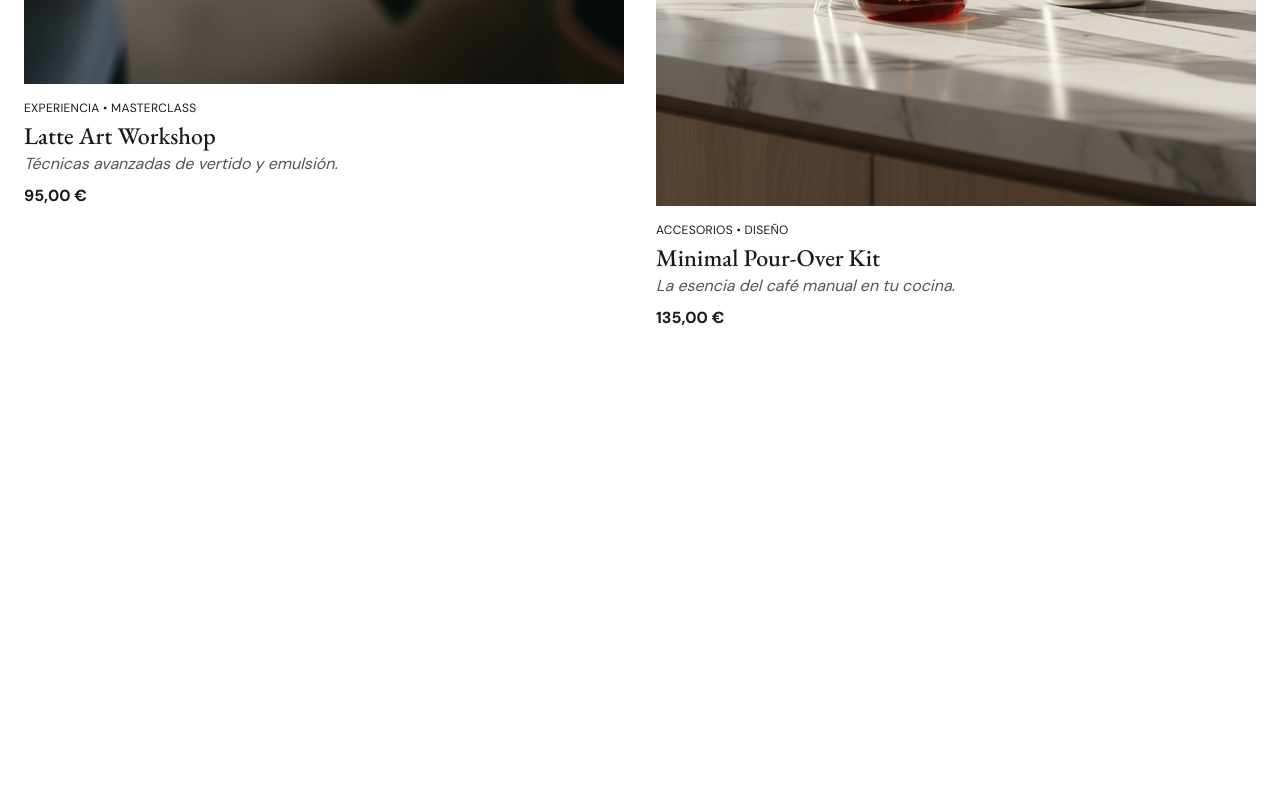
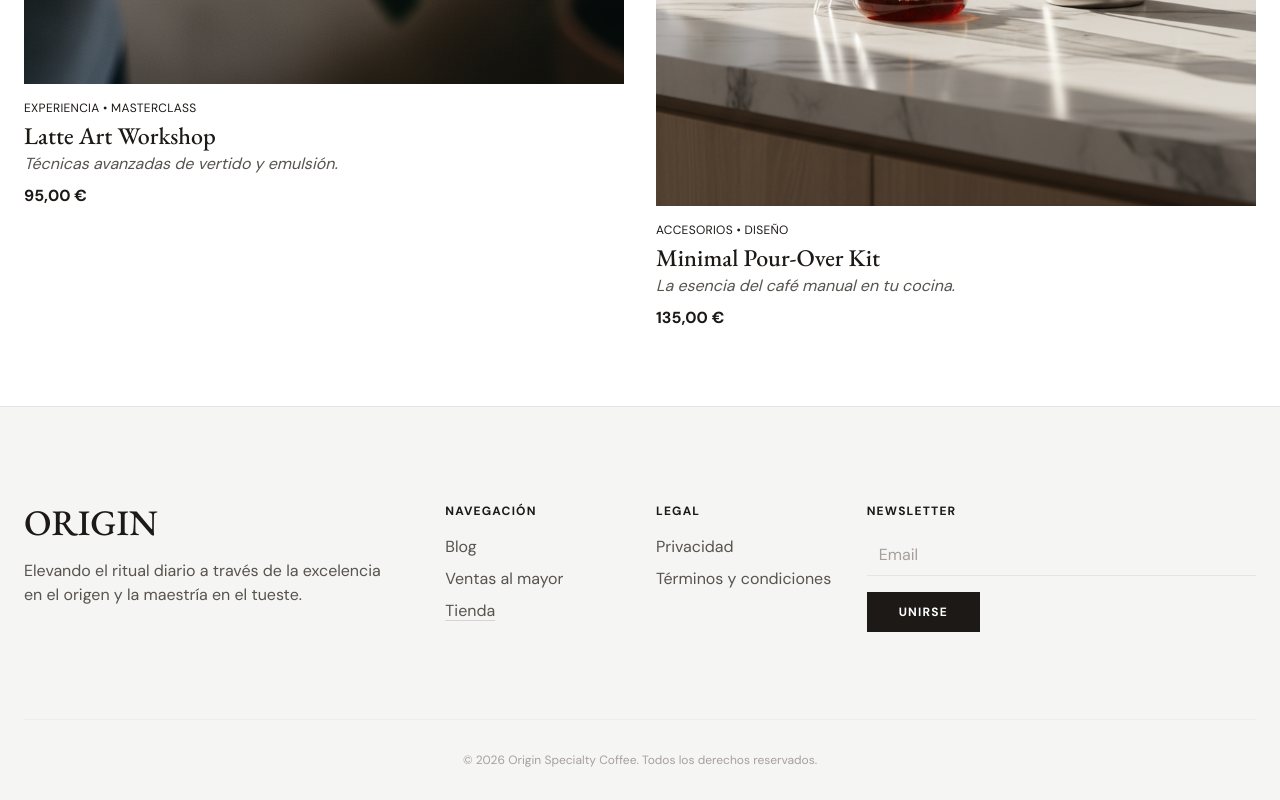
Before and after one commit to arturolguillen/devarturo-1-catalog-page, a Next.js app: page / in a window 1280 px wide. Shown: the part 1815-2615 px from the top of the page. Before the commit the page ends 2221 px from the top, so only its background shows below. Built offline with nearby package versions, Linux system fonts and the light colour scheme.

Commit message:
Add Footer components and menu items for enhanced page footer layout

```diff
--- a/package.json
+++ b/package.json
@@ -9,6 +9,7 @@
     "lint": "eslint"
   },
   "dependencies": {
+    "clsx": "^2.1.1",
     "lucide-react": "^1.16.0",
     "next": "16.2.6",
     "react": "19.2.4",
@@ -16,6 +17,7 @@
     "uuid": "^14.0.0"
   },
   "devDependencies": {
+    "@tailwindcss/forms": "^0.5.11",
     "@tailwindcss/postcss": "^4",
     "@types/node": "^20",
     "@types/react": "^19",
--- a/src/app/globals.css
+++ b/src/app/globals.css
@@ -1,5 +1,5 @@
 @import "tailwindcss";
-
+@plugin "@tailwindcss/forms";
 @theme inline {
     --font-display: var(--font-dm-sans);
     --font-heading: var(--font-eb-garamond);
--- a/src/app/page.tsx
+++ b/src/app/page.tsx
@@ -2,6 +2,11 @@ import FilterBar from "@/components/FilterBar";
 import FilterBarButton from "@/components/FilterBarButton";
 import FilterBarClearButton from "@/components/FilterBarClearButton";
 import FilterBarSeparator from "@/components/FilterBarSeparator";
+import Footer from "@/components/Footer";
+import FooterCopy from "@/components/FooterCopy";
+import FooterMenu from "@/components/FooterMenu";
+import FooterNewsletter from "@/components/FooterNewsletter";
+import FooterTitle from "@/components/FooterTitle";
 import Navbar from "@/components/Navbar";
 import NavbarLinks from "@/components/NavbarLinks";
 import NavbarShoppingBagButton from "@/components/NavbarShoppingBagButton";
@@ -11,6 +16,7 @@ import PageHeaderDescription from "@/components/PageHeaderDescription";
 import PageHeaderTitle from "@/components/PageHeaderTitle";
 import ProductGrid from "@/components/ProductGrid";
 import ProductItem from "@/components/ProductItem";
+import { mainMenuItems, secondaryMenuItems } from "@/footerMenuItems";
 import products from "@/products";
 
 export default function Home() {
@@ -39,6 +45,19 @@ export default function Home() {
                     ))}
                 </ProductGrid>
             </main>
+            <Footer>
+                <FooterTitle />
+                <FooterMenu
+                    title={'Navegación'}
+                    items={mainMenuItems}
+                />
+                <FooterMenu
+                    title={'Legal'}
+                    items={secondaryMenuItems}
+                />
+                <FooterNewsletter title={'Newsletter'} />
+                <FooterCopy />
+            </Footer>
         </>
     );
 }
--- /dev/null
+++ b/src/components/Footer.tsx
@@ -0,0 +1,11 @@
+export default function Footer({ children }: {
+    children: React.ReactNode;
+}) {
+    return (
+        <footer className="bg-stone-100 text-stone-600 w-full pt-24 pb-8 border-t border-stone-200">
+            <div className="grid grid-cols-1 md:grid-cols-12 gap-8 px-6 max-w-7xl mx-auto">
+                {children}
+            </div>
+        </footer>
+    );
+}
--- /dev/null
+++ b/src/components/FooterCopy.tsx
@@ -0,0 +1,9 @@
+export default function FooterCopy() {
+    const date = new Date;
+
+    return (
+        <div className="md:col-span-12 mt-8 pt-8 border-t border-stone-200/50 text-center">
+            <p className="text-xs text-stone-400">&copy; {`${date.getFullYear()} Origin Specialty Coffee. Todos los derechos reservados.`}</p>
+        </div>
+    );
+}
--- /dev/null
+++ b/src/components/FooterMenu.tsx
@@ -0,0 +1,29 @@
+import type { FooterMenuItem } from "@/footerMenuItems";
+import clsx from "clsx";
+import Link from "next/link";
+
+export default function FooterMenu({ title, items }: {
+    title: string;
+    items: FooterMenuItem[];
+}) {
+    return (
+        <div className="md:col-span-2 col-span-1 mb-8 space-y-4">
+            <p className="text-xs font-bold text-stone-900 uppercase tracking-widest">{title}</p>
+            <ul className="flex flex-col gap-2">
+                {items.map(item => (
+                    <li key={item.id}>
+                        <Link
+                            href={item.href}
+                            className={clsx({
+                                'hover:text-stone-900 transition-colors duration-200': true,
+                                'underline underline-offset-4 decoration-stone-300': item.active,
+                            })}
+                        >
+                            {item.title}
+                        </Link>
+                    </li>
+                ))}
+            </ul>
+        </div>
+    );
+}
--- /dev/null
+++ b/src/components/FooterNewsletter.tsx
@@ -0,0 +1,19 @@
+export default function FooterNewsletter({ title }: {
+    title: string;
+}) {
+    return (
+        <div className="col-span-1 md:col-span-4 space-y-4">
+            <p className="text-xs font-bold text-stone-900 uppercase tracking-widest">{title}</p>
+            <form action="#" method="post" className="flex flex-col gap-4">
+                <input
+                    type="email"
+                    name="email"
+                    id="email"
+                    className="bg-transparent border-0 border-b border-stone-200 py-2 focus:ring-0 focus:border-stone-900 placeholder:text-stone-400 transition-colors outline-0"
+                    placeholder={'Email'}
+                />
+                <button type="submit" className="bg-stone-900 text-white px-8 py-3 text-xs font-bold uppercase tracking-widest hover:bg-stone-800 transition-colors w-fit cursor-pointer">{'Unirse'}</button>
+            </form>
+        </div>
+    );
+}
--- /dev/null
+++ b/src/components/FooterTitle.tsx
@@ -0,0 +1,8 @@
+export default function FooterTitle() {
+    return (
+        <div className="md:col-span-4 mb-8 space-y-4">
+            <h4 className="uppercase font-heading text-4xl font-medium text-stone-900">{'Origin'}</h4>
+            <p className="pr-8">{'Elevando el ritual diario a través de la excelencia en el origen y la maestría en el tueste.'}</p>
+        </div>
+    );
+}
--- /dev/null
+++ b/src/footerMenuItems.ts
@@ -0,0 +1,44 @@
+import { v4 as uuidv4 } from "uuid";
+
+export type FooterMenuItem = {
+    id: string;
+    href: string;
+    title: string;
+    active: boolean;
+};
+
+export const mainMenuItems: FooterMenuItem[] = [
+    {
+        id: uuidv4(),
+        href: '#',
+        title: 'Blog',
+        active: false,
+    },
+    {
+        id: uuidv4(),
+        href: '#',
+        title: 'Ventas al mayor',
+        active: false,
+    },
+    {
+        id: uuidv4(),
+        href: '#',
+        title: 'Tienda',
+        active: true,
+    },
+];
+
+export const secondaryMenuItems: FooterMenuItem[] = [
+    {
+        id: uuidv4(),
+        href: '#',
+        title: 'Privacidad',
+        active: false,
+    },
+    {
+        id: uuidv4(),
+        href: '#',
+        title: 'Términos y condiciones',
+        active: false,
+    },
+];
```
Also changed, not shown: 1 other file (tests, documents, lock files or other folders).
